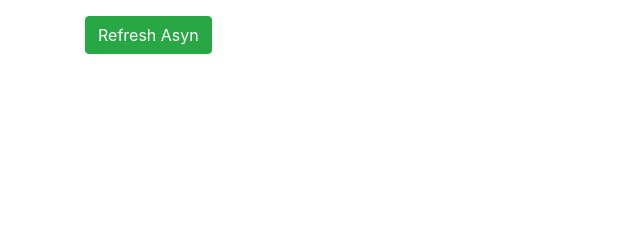
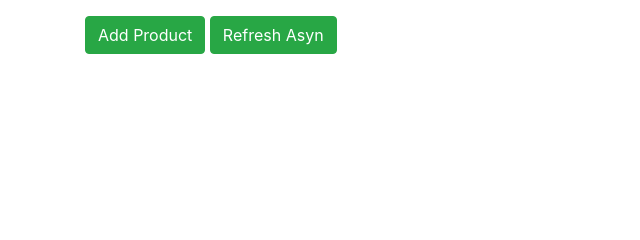
Before and after one commit to jtquisenberry/FlaskBootstrap4, a Flask app: page /product in a window 1280 px wide. Shown: the part 163-403 px from the top of the page, without its empty margins (0-640 px from the left). Run offline with Flask 3, Linux system fonts and the light colour scheme; data that the repository does not hold is empty; some libraries are stand-ins or nearby versions.

Commit message:
Add, View, and Update work with AJAX

```diff
--- a/app/app.py
+++ b/app/app.py
@@ -1,6 +1,6 @@
 from flask import Flask, render_template, request, redirect, jsonify
 import sqlite3
-from product import Product
+from model import Product
 
 app = Flask(__name__)
 
@@ -19,24 +19,45 @@ def product():
 
 @app.route('/api/product/<int:id>', methods=['GET', 'POST', 'DELETE'])
 def product2(id):
-    conn = sqlite3.connect('database.db')
-    cursor = conn.cursor()
-    cursor.execute("SELECT * FROM product")
-    data = cursor.fetchall()
-    conn.close()
-    return render_template('product.html', products=data)
+    if request.method == 'GET':
+        conn = sqlite3.connect('database.db')
+        cursor = conn.cursor()
+        cursor.execute("SELECT * FROM product WHERE id=?", (id,))
+        record = cursor.fetchone()
+        product = {'id':record[0], 'name':record[1], 'color':record[2], 'quantity':record[3]}
+        conn.close()
+        return jsonify(product)
+    if request.method == 'DELETE':
+        conn = sqlite3.connect('database.db')
+        cursor = conn.cursor()
+        result = cursor.execute("DELETE FROM product WHERE id=?", (id,))
+        row_count = result.rowcount
+        conn.close()
+        return jsonify({'success': True})
 
-@app.route('/api/product')
+
+
+@app.route('/api/product', methods=['GET'])
 def get_products():
     conn = sqlite3.connect('database.db')
     cursor = conn.cursor()
     cursor.execute("SELECT * FROM product")
     data = cursor.fetchall()
     conn.close()
-
-    data = [(99, 'Cows', 'White', 44)]
     return jsonify(data)
 
+@app.route('/api/product', methods=['POST'])
+def add_product():
+    data = request.get_json()
+    name = data['name']
+    color = data['color']
+    quantity = data['quantity']
+    conn = sqlite3.connect('database.db')
+    cursor = conn.cursor()
+    cursor.execute("INSERT INTO product (name, color, quantity) VALUES (?, ?, ?)", (name, color, quantity))
+    conn.commit()
+    conn.close()
+    return jsonify({'success': True})
 
 
 
--- /dev/null
+++ b/app/model.py
@@ -0,0 +1,6 @@
+class Product:
+    def __init__(self, product_id, name, color, quantity):
+        self.product_id = product_id
+        self.name = name
+        self.color = color
+        self.quantity = quantity
--- a/app/templates/product.html
+++ b/app/templates/product.html
@@ -37,6 +37,44 @@
             </tbody>
         </table>
 
+        <button type="button" class="btn btn-success" data-toggle="modal" data-target="#addModal">Add Product</button>
+
+        <!-- Modal dialog for adding a new product -->
+        <div class="modal fade" id="addModal" tabindex="-1" role="dialog" aria-labelledby="addModalLabel" aria-hidden="true">
+            <div class="modal-dialog" role="document">
+                <div class="modal-content">
+                    <div class="modal-header">
+                        <h5 class="modal-title" id="addModalLabel">Add Product</h5>
+                        <button type="button" class="close" data-dismiss="modal" aria-label="Close">
+                            <span aria-hidden="true">&times;</span>
+                        </button>
+                    </div>
+                    <div class="modal-body">
+                        <form id="addForm">
+                            <div class="form-group">
+                                <label for="name">Name:</label>
+                                <input type="text" class="form-control" id="name" name="name" required>
+                            </div>
+                            <div class="form-group">
+                                <label for="color">Color:</label>
+                                <input type="text" class="form-control" id="color" name="color" required>
+                            </div>
+                            <div class="form-group">
+                                <label for="quantity">Quantity:</label>
+                                <input type="number" class="form-control" id="quantity" name="quantity" required>
+                            </div>
+                        </form>
+                    </div>
+                    <div class="modal-footer">
+                        <button type="button" class="btn btn-secondary" data-dismiss="modal">Cancel</button>
+                        <button type="button" class="btn btn-primary" onclick="addProduct()">Save</button>
+                    </div>
+                </div>
+            </div>
+        </div>
+
+
+
         <!-- Modal dialog for displaying product details -->
         <div class="modal fade" id="modal" tabindex="-1" role="dialog" aria-labelledby="modal-title" aria-hidden="true">
             <div class="modal-dialog" role="document">
```
